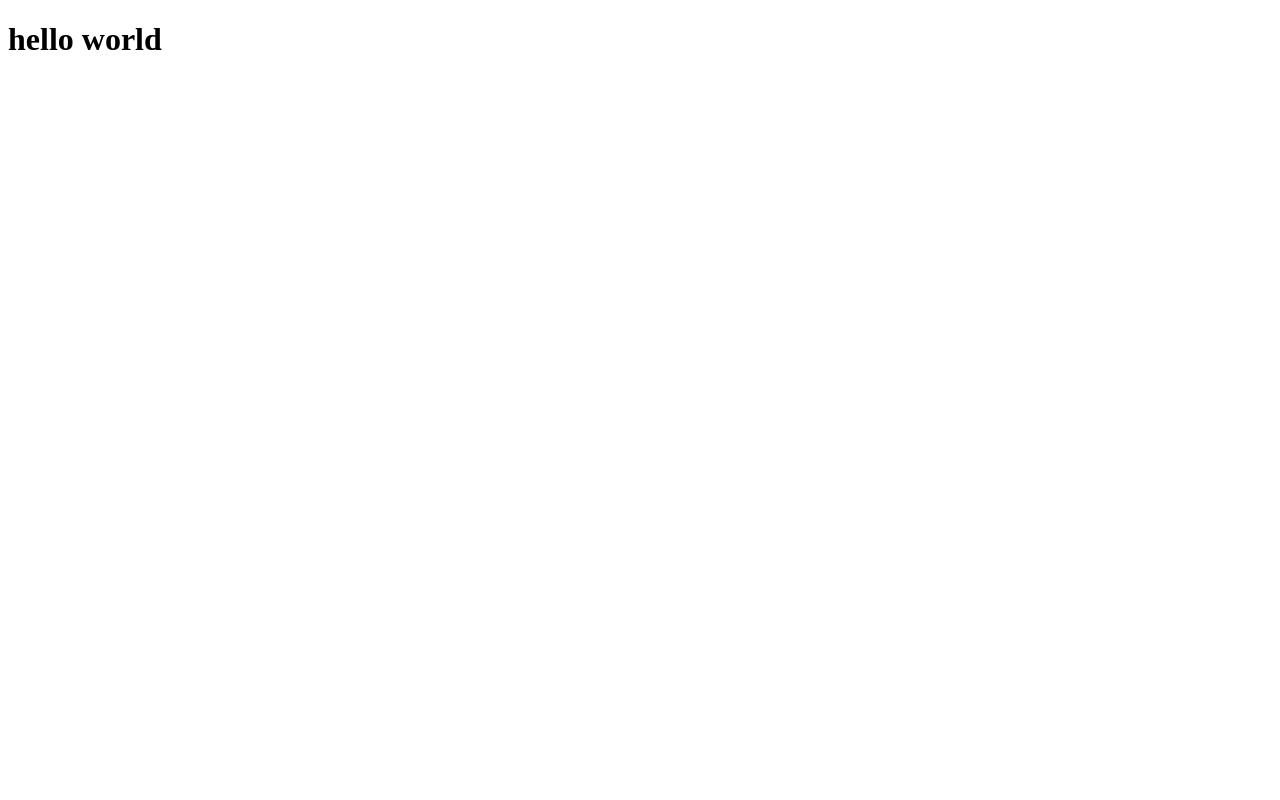
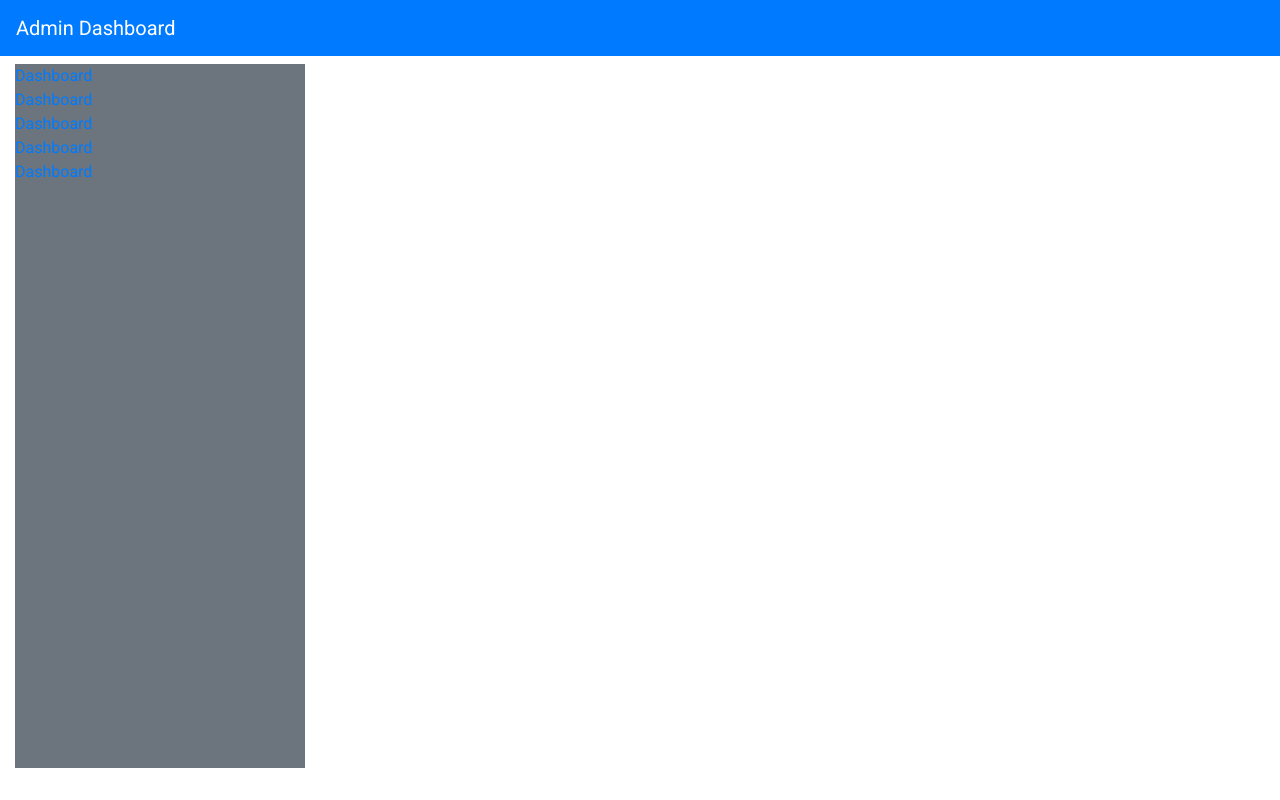
Before and after one commit to Project-g3/E_commerce, an Angular app in the folder Camerent-Front/: page / in a window 1280 px wide. Built offline with nearby package versions, Linux system fonts and the light colour scheme.

Commit message:
Frirst commit

```diff
--- /dev/null
+++ b/Camerent-Front/src/app/Components/admin-page/admin-page.component.css
@@ -0,0 +1,3 @@
+.main-container{
+    height:88vh;
+}
--- /dev/null
+++ b/Camerent-Front/src/app/Components/admin-page/admin-page.component.html
@@ -0,0 +1,30 @@
+
+
+<nav class="navbar navbar-dark bg-primary">
+    <a class="navbar-brand" href="#">Admin Dashboard</a>
+</nav>
+<div class="container-fluid main-container mt-2">
+    <div class="row h-100 ">
+        <div class="col-3">
+            <div class="slidenav bg-secondary text-white h-100">
+                <ul>
+                    <li>
+                        <a href="">Dashboard</a>
+                    </li>
+                    <li>
+                        <a href="">Dashboard</a>
+                    </li>
+                    <li>
+                        <a href="">Dashboard</a>
+                    </li>
+                    <li>
+                        <a href="" >Dashboard</a>
+                    </li>
+                    <li>
+                        <a href="">Dashboard</a>
+                    </li>
+                </ul>
+            </div>
+        </div>
+    </div>
+</div>
--- /dev/null
+++ b/Camerent-Front/src/app/Components/admin-page/admin-page.component.ts
@@ -0,0 +1,15 @@
+import { Component, OnInit } from '@angular/core';
+
+@Component({
+  selector: 'app-admin-page',
+  templateUrl: './admin-page.component.html',
+  styleUrls: ['./admin-page.component.css']
+})
+export class AdminPageComponent implements OnInit {
+
+  constructor() { }
+
+  ngOnInit(): void {
+  }
+
+}
--- a/Camerent-Front/src/app/app.component.html
+++ b/Camerent-Front/src/app/app.component.html
@@ -1 +1 @@
-<h1>hello world</h1>
+<app-admin-page></app-admin-page>
--- a/Camerent-Front/src/app/app.module.ts
+++ b/Camerent-Front/src/app/app.module.ts
@@ -3,10 +3,12 @@ import { BrowserModule } from '@angular/platform-browser';
 
 import { AppRoutingModule } from './app-routing.module';
 import { AppComponent } from './app.component';
+import { AdminPageComponent } from './Components/admin-page/admin-page.component';
 
 @NgModule({
   declarations: [
-    AppComponent
+    AppComponent,
+    AdminPageComponent
   ],
   imports: [
     BrowserModule,
--- a/Camerent-Front/src/index.html
+++ b/Camerent-Front/src/index.html
@@ -5,9 +5,16 @@
   <title>CamerentFront</title>
   <base href="/">
   <meta name="viewport" content="width=device-width, initial-scale=1">
+  <link rel="stylesheet" href="https://cdn.jsdelivr.net/npm/bootstrap@4.0.0/dist/css/bootstrap.min.css" integrity="sha384-Gn5384xqQ1aoWXA+058RXPxPg6fy4IWvTNh0E263XmFcJlSAwiGgFAW/dAiS6JXm" crossorigin="anonymous">
+  <!-- fontAwesome -->
+  <link rel="stylesheet" href="https://pro.fontawesome.com/releases/v5.10.0/css/all.css"
+    integrity="sha384-AYmEC3Yw5cVb3ZcuHtOA93w35dYTsvhLPVnYs9eStHfGJvOvKxVfELGroGkvsg+p" crossorigin="anonymous" />
   <link rel="icon" type="image/x-icon" href="favicon.ico">
 </head>
 <body>
   <app-root></app-root>
 </body>
+<script src="https://code.jquery.com/jquery-3.2.1.slim.min.js" integrity="sha384-KJ3o2DKtIkvYIK3UENzmM7KCkRr/rE9/Qpg6aAZGJwFDMVNA/GpGFF93hXpG5KkN" crossorigin="anonymous"></script>
+<script src="https://cdn.jsdelivr.net/npm/popper.js@1.12.9/dist/umd/popper.min.js" integrity="sha384-ApNbgh9B+Y1QKtv3Rn7W3mgPxhU9K/ScQsAP7hUibX39j7fakFPskvXusvfa0b4Q" crossorigin="anonymous"></script>
+<script src="https://cdn.jsdelivr.net/npm/bootstrap@4.0.0/dist/js/bootstrap.min.js" integrity="sha384-JZR6Spejh4U02d8jOt6vLEHfe/JQGiRRSQQxSfFWpi1MquVdAyjUar5+76PVCmYl" crossorigin="anonymous"></script>
 </html>
--- a/Camerent-Front/src/styles.css
+++ b/Camerent-Front/src/styles.css
@@ -1 +1,33 @@
 /* You can add global styles to this file, and also import other style files */
+@import url('https://fonts.googleapis.com/css2?family=Roboto:wght@300;400;500;700;900&display=swap');
+
+* {
+    margin: 0;
+    padding: 0;
+    box-sizing: border-box;
+}
+
+body {
+    position: relative;
+    font-family: 'Roboto', sans-serif;
+}
+
+/* .card {
+    display: flex;
+    flex-direction: column;
+    border-radius: .5rem;
+    background-color: #fff;
+    margin: 1.25rem 0 1.25rem 0;
+    box-shadow: 0 .25rem .5rem #e6edef;
+
+    .card-head {
+        padding: 1rem 1.5rem;
+        border-bottom: 1px solid #edf1f7;
+        font-size: 1rem;
+        font-weight: 600;
+    }
+
+    .card-body {
+        padding: 1rem 1.5rem;
+    }
+} */
```
Also changed, not shown: 1 other file (tests, documents, lock files or other folders).
